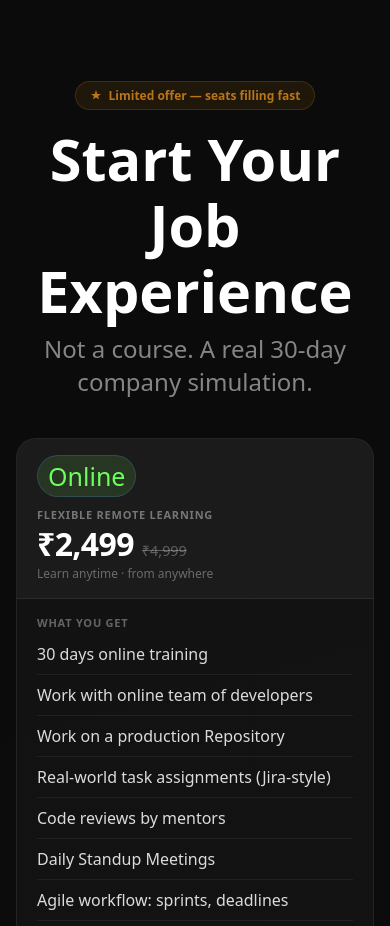
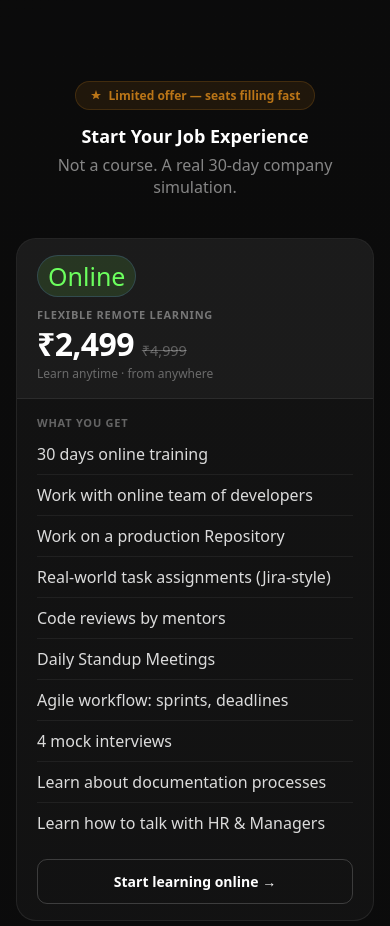
Before and after one commit to prince369vishal/PV-OFFICE, a plain HTML site: page index.html in a window 390 px wide. Shown: the part 8780-9706 px from the top of the page. Drawn offline with nearby package versions, Linux system fonts and the light colour scheme.

Commit message:
updated workspace css

```diff
--- a/css/web css/price.css
+++ b/css/web css/price.css
@@ -225,4 +225,6 @@
   .pricing-wrapper { grid-template-columns: 1fr; }
   .pricing-body,
   .pricing-top     { padding: 16px 20px; }
+  .pricing-title { font-size: large;}
+  .pricing-subtitle { font-size: medium;}
 }
--- a/css/web css/trainer.css
+++ b/css/web css/trainer.css
@@ -360,7 +360,7 @@
   }
   .trainer-card {
     width: 360px;
-    heigh
+
   }
 
   .trainers-section {
```
